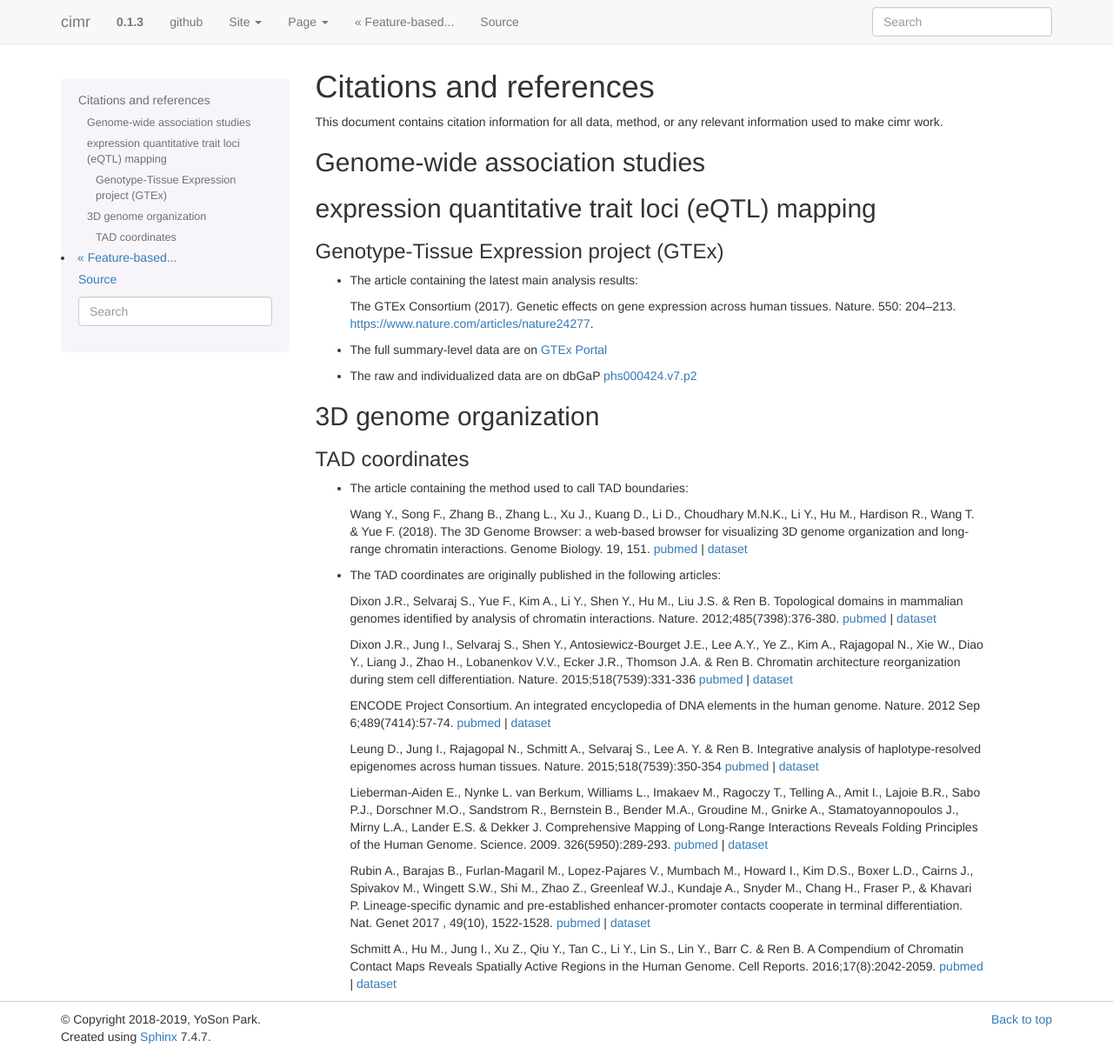
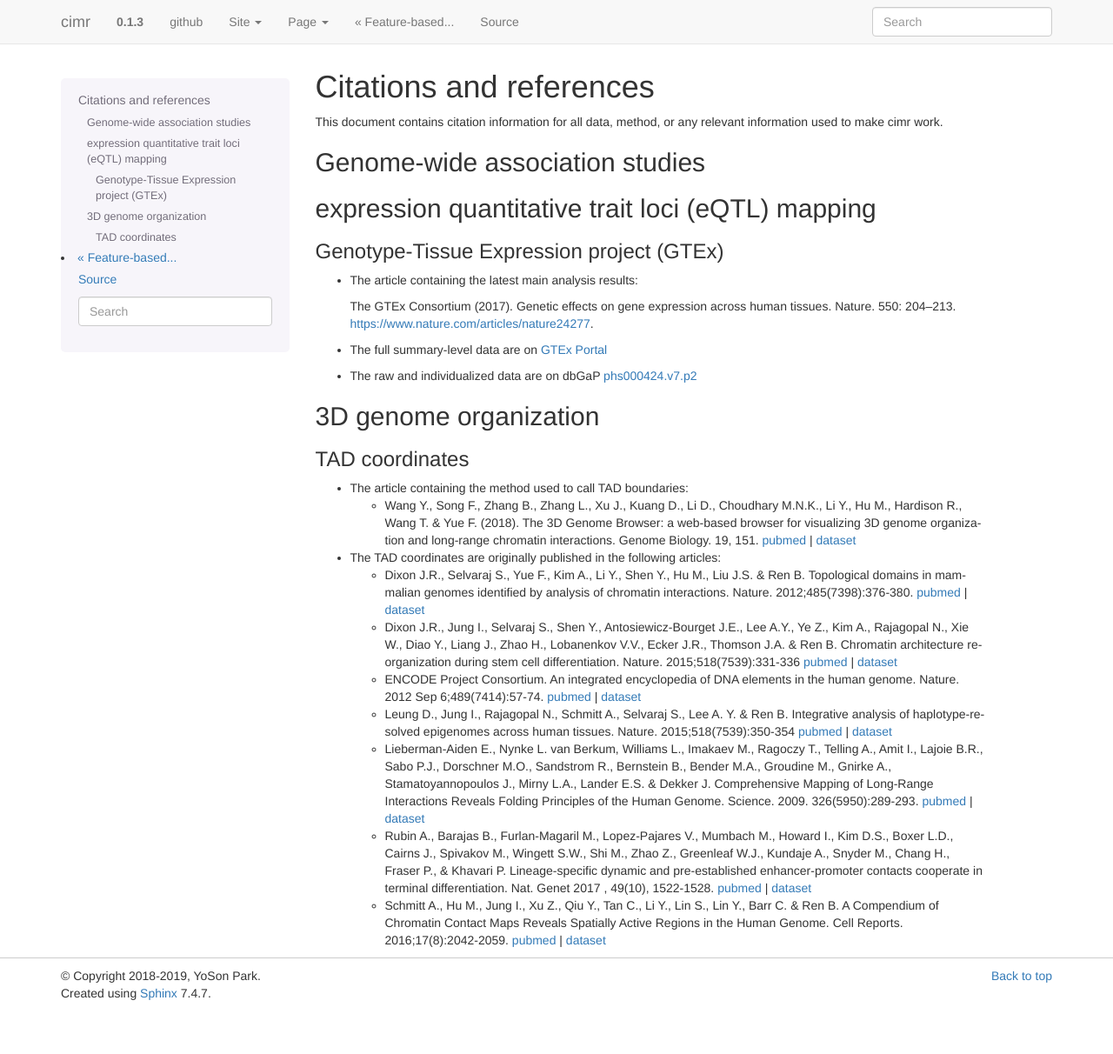
Before and after one commit to greenelab/cimr, a Sphinx documentation site: the page built from doc/source/citations.rst, in a window 1280 px wide and 1212 px high. Shown: the whole window at 87% size. Built offline with Sphinx 7.4.7, drawn with Linux system fonts in a browser that asks for light colours; nearby versions of some CDN libraries; library files that are not in the unit come from our copies.

```diff
--- a/doc/source/citations.rst
+++ b/doc/source/citations.rst
@@ -53,66 +53,66 @@ TAD coordinates
 * The article containing the method used to call TAD boundaries:
 
 
-  Wang Y., Song F., Zhang B., Zhang L., Xu J., Kuang D., Li D., Choudhary M.N.K.,
-  Li Y., Hu M.,  Hardison R., Wang T. & Yue F. (2018).
-  The 3D Genome Browser: a web-based browser for visualizing 3D genome
-  organization and long-range chromatin interactions. Genome Biology. 19, 151.
-  `pubmed <https://www.ncbi.nlm.nih.gov/pubmed/30286773>`_ |
-  `dataset <http://promoter.bx.psu.edu/hi-c/downloads/>`_
+  * Wang Y., Song F., Zhang B., Zhang L., Xu J., Kuang D., Li D., Choudhary M.N.K.,
+    Li Y., Hu M.,  Hardison R., Wang T. & Yue F. (2018).
+    The 3D Genome Browser: a web-based browser for visualizing 3D genome
+    organization and long-range chromatin interactions. Genome Biology. 19, 151.
+    `pubmed <https://www.ncbi.nlm.nih.gov/pubmed/30286773>`_ |
+    `dataset <http://promoter.bx.psu.edu/hi-c/downloads/>`_
 
 
 * The TAD coordinates are originally published in the following articles:
 
 
-  Dixon J.R., Selvaraj S., Yue F., Kim A., Li Y., Shen Y., Hu M., Liu J.S. & Ren B.
-  Topological domains in mammalian genomes identified by analysis of chromatin
-  interactions. Nature. 2012;485(7398):376-380.
-  `pubmed <http://www.ncbi.nlm.nih.gov/pubmed/22495300>`_ |
-  `dataset <http://www.ncbi.nlm.nih.gov/geo/query/acc.cgi?acc=GSE35156>`_
+  * Dixon J.R., Selvaraj S., Yue F., Kim A., Li Y., Shen Y., Hu M., Liu J.S. & Ren B.
+    Topological domains in mammalian genomes identified by analysis of chromatin
+    interactions. Nature. 2012;485(7398):376-380.
+    `pubmed <http://www.ncbi.nlm.nih.gov/pubmed/22495300>`_ |
+    `dataset <http://www.ncbi.nlm.nih.gov/geo/query/acc.cgi?acc=GSE35156>`_
 
 
-  Dixon J.R., Jung I., Selvaraj S., Shen Y., Antosiewicz-Bourget J.E., Lee A.Y.,
-  Ye Z., Kim A., Rajagopal N., Xie W., Diao Y., Liang J., Zhao H., Lobanenkov V.V.,
-  Ecker J.R., Thomson J.A. & Ren B. Chromatin architecture reorganization during
-  stem cell differentiation. Nature. 2015;518(7539):331-336
-  `pubmed <http://www.ncbi.nlm.nih.gov/pubmed/25693564>`_ |
-  `dataset <http://www.ncbi.nlm.nih.gov/geo/query/acc.cgi?acc=GSE52457>`_
+  * Dixon J.R., Jung I., Selvaraj S., Shen Y., Antosiewicz-Bourget J.E., Lee A.Y.,
+    Ye Z., Kim A., Rajagopal N., Xie W., Diao Y., Liang J., Zhao H., Lobanenkov V.V.,
+    Ecker J.R., Thomson J.A. & Ren B. Chromatin architecture reorganization during
+    stem cell differentiation. Nature. 2015;518(7539):331-336
+    `pubmed <http://www.ncbi.nlm.nih.gov/pubmed/25693564>`_ |
+    `dataset <http://www.ncbi.nlm.nih.gov/geo/query/acc.cgi?acc=GSE52457>`_
 
 
-  ENCODE Project Consortium. An integrated encyclopedia of DNA elements in the
-  human genome. Nature. 2012 Sep 6;489(7414):57-74.
-  `pubmed <https://www.ncbi.nlm.nih.gov/pubmed/22955616>`_ |
-  `dataset <https://www.encodeproject.org/search/?type=Experiment&assay_title=Hi-C&status=released&limit=all>`_
+  * ENCODE Project Consortium. An integrated encyclopedia of DNA elements in the
+    human genome. Nature. 2012 Sep 6;489(7414):57-74.
+    `pubmed <https://www.ncbi.nlm.nih.gov/pubmed/22955616>`_ |
+    `dataset <https://www.encodeproject.org/search/?type=Experiment&assay_title=Hi-C&status=released&limit=all>`_
 
 
-  Leung D., Jung I., Rajagopal N., Schmitt A., Selvaraj S., Lee A. Y. & Ren B.
-  Integrative analysis of haplotype-resolved epigenomes across human tissues.
-  Nature. 2015;518(7539):350-354
-  `pubmed <http://www.ncbi.nlm.nih.gov/pubmed/25693566>`_ |
-  `dataset <http://www.ncbi.nlm.nih.gov/geo/query/acc.cgi?acc=GSE58752>`_
+  * Leung D., Jung I., Rajagopal N., Schmitt A., Selvaraj S., Lee A. Y. & Ren B.
+    Integrative analysis of haplotype-resolved epigenomes across human tissues.
+    Nature. 2015;518(7539):350-354
+    `pubmed <http://www.ncbi.nlm.nih.gov/pubmed/25693566>`_ |
+    `dataset <http://www.ncbi.nlm.nih.gov/geo/query/acc.cgi?acc=GSE58752>`_
 
 
-  Lieberman-Aiden E., Nynke L. van Berkum, Williams L., Imakaev M., Ragoczy T.,
-  Telling A., Amit I., Lajoie B.R., Sabo P.J., Dorschner M.O., Sandstrom R.,
-  Bernstein B., Bender M.A., Groudine M., Gnirke A., Stamatoyannopoulos J.,
-  Mirny L.A., Lander E.S. & Dekker J. Comprehensive Mapping of Long-Range
-  Interactions Reveals Folding Principles of the Human Genome.
-  Science. 2009. 326(5950):289-293.
-  `pubmed <http://www.ncbi.nlm.nih.gov/pubmed/19815776>`_ |
-  `dataset <http://www.ncbi.nlm.nih.gov/geo/query/acc.cgi?acc=GSE18199>`_
+  * Lieberman-Aiden E., Nynke L. van Berkum, Williams L., Imakaev M., Ragoczy T.,
+    Telling A., Amit I., Lajoie B.R., Sabo P.J., Dorschner M.O., Sandstrom R.,
+    Bernstein B., Bender M.A., Groudine M., Gnirke A., Stamatoyannopoulos J.,
+    Mirny L.A., Lander E.S. & Dekker J. Comprehensive Mapping of Long-Range
+    Interactions Reveals Folding Principles of the Human Genome.
+    Science. 2009. 326(5950):289-293.
+    `pubmed <http://www.ncbi.nlm.nih.gov/pubmed/19815776>`_ |
+    `dataset <http://www.ncbi.nlm.nih.gov/geo/query/acc.cgi?acc=GSE18199>`_
 
 
-  Rubin A., Barajas B., Furlan-Magaril M., Lopez-Pajares V., Mumbach M., Howard I.,
-  Kim D.S., Boxer L.D., Cairns J., Spivakov M., Wingett S.W., Shi M., Zhao Z.,
-  Greenleaf W.J., Kundaje A., Snyder M., Chang H., Fraser P., & Khavari P.
-  Lineage-specific dynamic and pre-established enhancer-promoter contacts
-  cooperate in terminal differentiation. Nat. Genet 2017 , 49(10), 1522-1528.
-  `pubmed <https://www.ncbi.nlm.nih.gov/pubmed/28805829>`_ |
-  `dataset <https://www.ncbi.nlm.nih.gov/geo/query/acc.cgi?acc=GSE84660>`_
+  * Rubin A., Barajas B., Furlan-Magaril M., Lopez-Pajares V., Mumbach M., Howard I.,
+    Kim D.S., Boxer L.D., Cairns J., Spivakov M., Wingett S.W., Shi M., Zhao Z.,
+    Greenleaf W.J., Kundaje A., Snyder M., Chang H., Fraser P., & Khavari P.
+    Lineage-specific dynamic and pre-established enhancer-promoter contacts
+    cooperate in terminal differentiation. Nat. Genet 2017 , 49(10), 1522-1528.
+    `pubmed <https://www.ncbi.nlm.nih.gov/pubmed/28805829>`_ |
+    `dataset <https://www.ncbi.nlm.nih.gov/geo/query/acc.cgi?acc=GSE84660>`_
 
 
-  Schmitt A., Hu M., Jung I., Xu Z., Qiu Y., Tan C., Li Y., Lin S., Lin Y.,
-  Barr C. & Ren B. A Compendium of Chromatin Contact Maps Reveals Spatially
-  Active Regions in the Human Genome. Cell Reports. 2016;17(8):2042-2059.
-  `pubmed <http://www.ncbi.nlm.nih.gov/pubmed/27851967>`_ |
-  `dataset <http://www.ncbi.nlm.nih.gov/geo/query/acc.cgi?acc=GSE87112>`_
+  * Schmitt A., Hu M., Jung I., Xu Z., Qiu Y., Tan C., Li Y., Lin S., Lin Y.,
+    Barr C. & Ren B. A Compendium of Chromatin Contact Maps Reveals Spatially
+    Active Regions in the Human Genome. Cell Reports. 2016;17(8):2042-2059.
+    `pubmed <http://www.ncbi.nlm.nih.gov/pubmed/27851967>`_ |
+    `dataset <http://www.ncbi.nlm.nih.gov/geo/query/acc.cgi?acc=GSE87112>`_
```
Also changed, not shown: cimr/__init__.py (line endings or trailing spaces), 10 other files.
